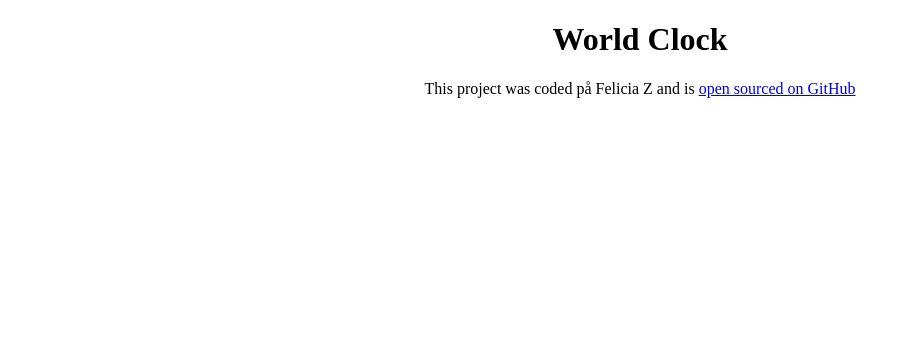
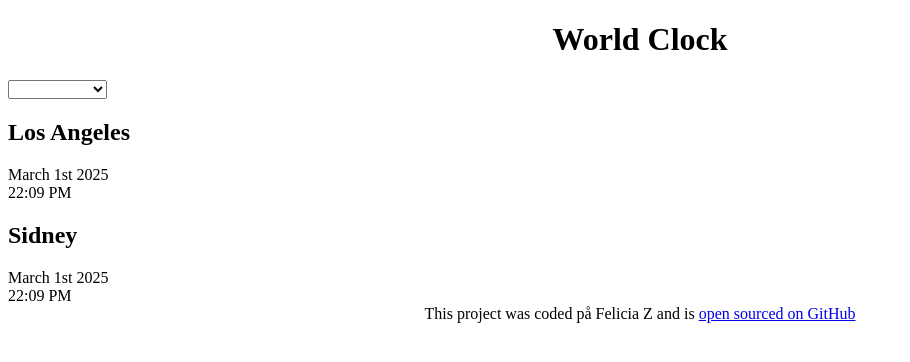
Before and after one commit to FellanZ/a-world-clock, a plain HTML site: page index.html in a window 1280 px wide. Shown: the whole page, without its empty margins (0-910 px from the left). Drawn offline with Linux system fonts and the light colour scheme.

Commit message:
Added basic html

```diff
--- a/index.html
+++ b/index.html
@@ -7,7 +7,26 @@
     <title>World clock</title>
   </head>
   <body>
-    <h1>World Clock</h1>
+    <div class="container">
+      <h1>World Clock</h1>
+
+      <select>
+        <option value="Select a city.."></option>
+        <option value="">London</option>
+        <option value="">New York</option>
+        <option value="">Copenhagen</option>
+      </select>
+      <div class="city">
+        <h2>Los Angeles</h2>
+        <div class="date">March 1st 2025</div>
+        <div class="time">22:09 PM</div>
+      </div>
+      <div class="city">
+        <h2>Sidney</h2>
+        <div class="date">March 1st 2025</div>
+        <div class="time">22:09 PM</div>
+      </div>
+    </div>
     <footer>
       This project was coded på Felicia Z and is
       <a href="https://github.com/FellanZ/a-world-clock" target="_blank">
```
